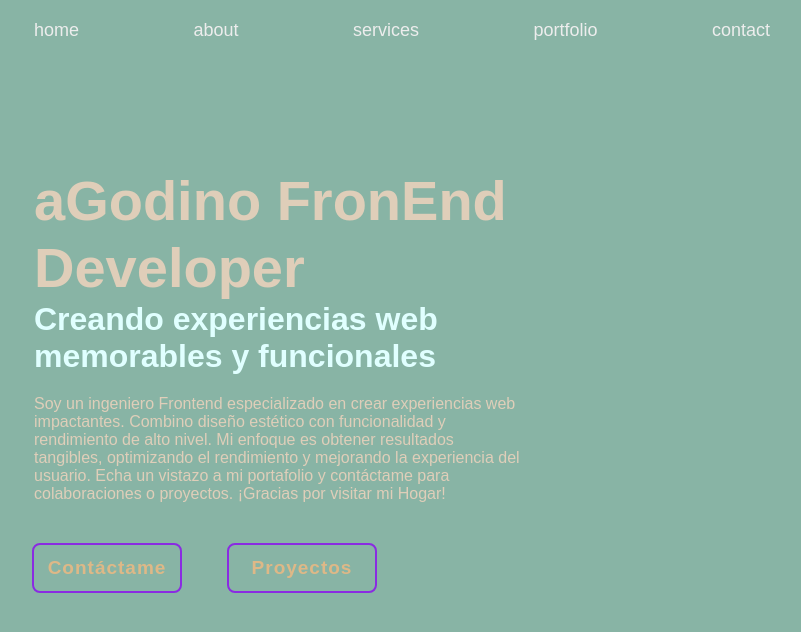
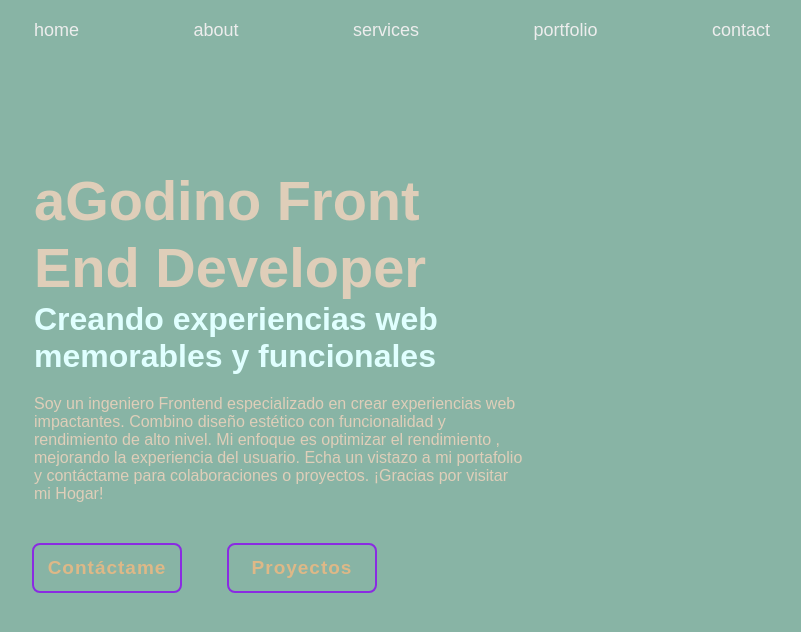
Before and after one commit to Gdi87/aGodinoES, a plain HTML site: page index.html in a window 1280 px wide. Shown: the full height of the page, 204-1005 px from the left. Drawn offline with Linux system fonts and the light colour scheme; a web font is replaced by a local one.

Commit message:
Update index.html
Signed-off-by: AGB <129738915+Gdi87@users.noreply.github.com>

```diff
--- a/index.html
+++ b/index.html
@@ -25,11 +25,11 @@
 
     <section class="home">
         <div class="home-content">
-            <h1 class="animate-from-right">aGodino FronEnd Developer</h1>
+            <h1 class="animate-from-right">aGodino Front End Developer</h1>
             <h3 class="animate-from-right">Creando experiencias web memorables y funcionales</h3>
             <p class="animate-from-right">Soy un ingeniero Frontend especializado en crear experiencias web impactantes.
                 Combino diseño estético con funcionalidad y rendimiento de alto nivel.
-                Mi enfoque es obtener resultados tangibles, optimizando el rendimiento y mejorando la experiencia del usuario.
+                Mi enfoque es optimizar el rendimiento , mejorando la experiencia del usuario.
                 Echa un vistazo a mi portafolio y contáctame para colaboraciones o proyectos.
                 ¡Gracias por visitar mi Hogar!
             </p>
```
